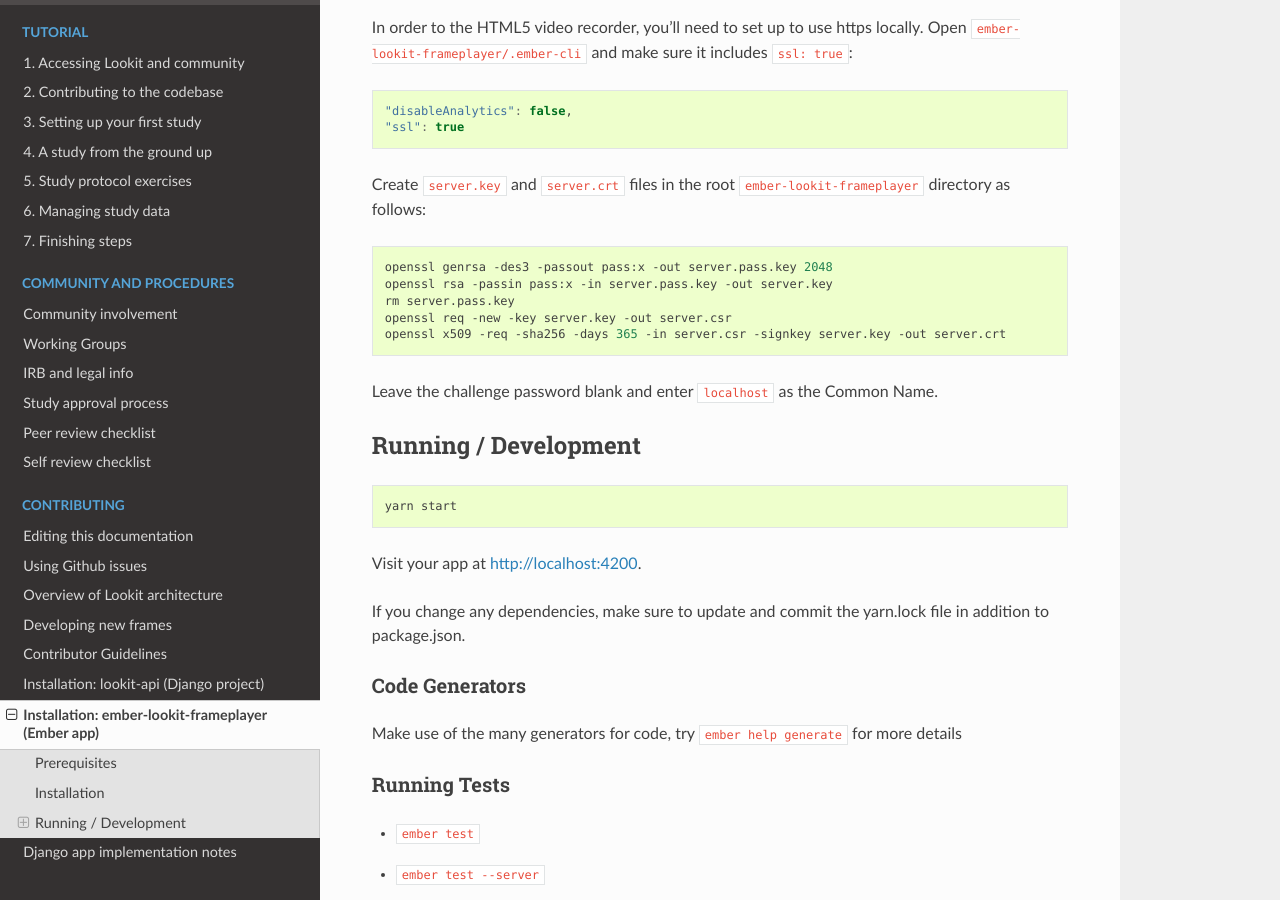
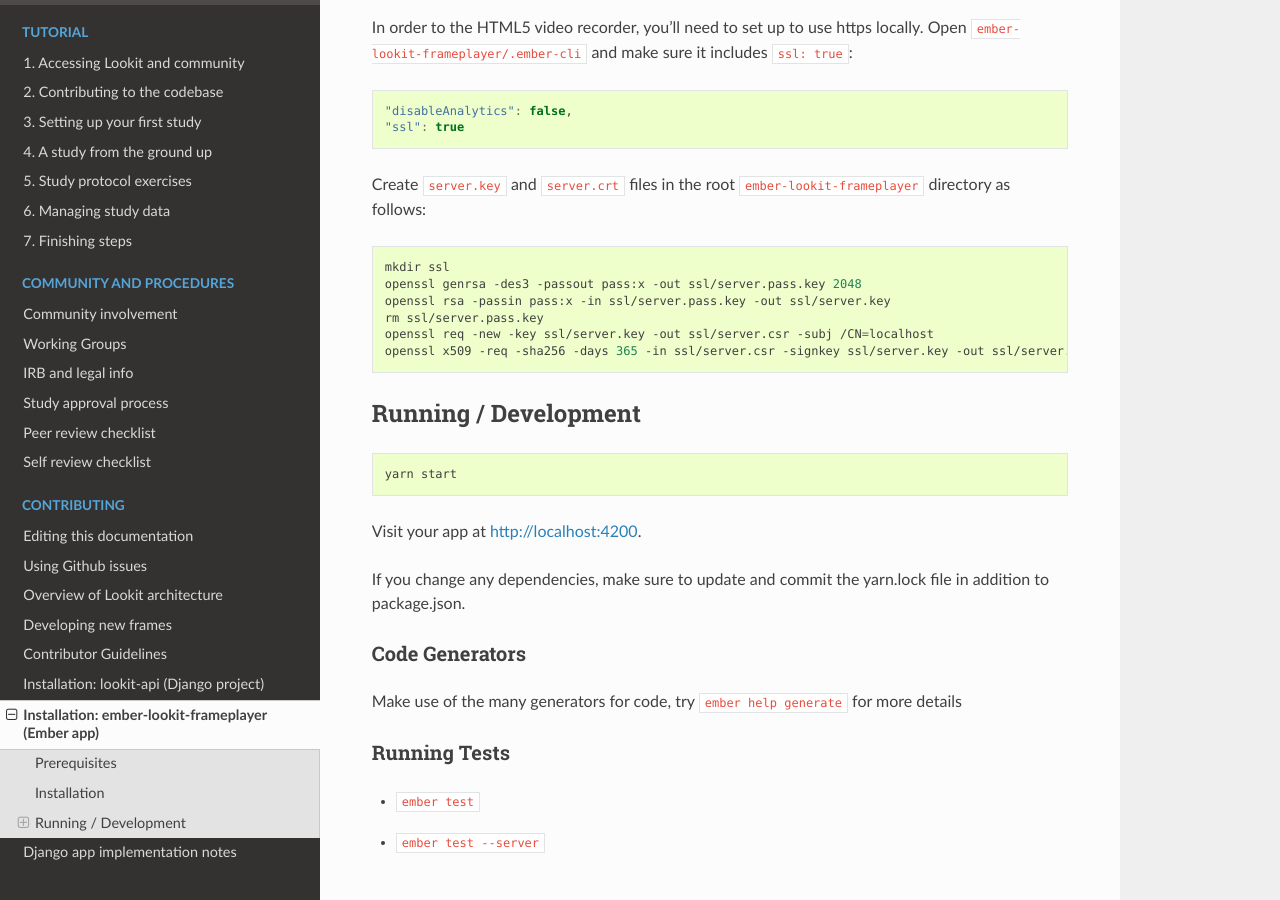
Before and after one commit to lookit/lookit-docs, a Sphinx documentation site: the page built from docs/source/install-ember-app.rst, in a window 1280 px wide and 900 px high, scrolled down 1287 px. Built offline with Sphinx 7.4.7 and the Read the Docs theme 2.0.0, drawn with Linux system fonts in a browser that asks for light colours.

Commit message:
Generate certs in the correct directory

```diff
--- a/docs/source/install-ember-app.rst
+++ b/docs/source/install-ember-app.rst
@@ -70,14 +70,12 @@
 
 .. code-block:: bash
 
-   openssl genrsa -des3 -passout pass:x -out server.pass.key 2048
-   openssl rsa -passin pass:x -in server.pass.key -out server.key
-   rm server.pass.key
-   openssl req -new -key server.key -out server.csr
-   openssl x509 -req -sha256 -days 365 -in server.csr -signkey server.key -out server.crt
-
-Leave the challenge password blank and enter ``localhost`` as the
-Common Name.
+   mkdir ssl
+   openssl genrsa -des3 -passout pass:x -out ssl/server.pass.key 2048
+   openssl rsa -passin pass:x -in ssl/server.pass.key -out ssl/server.key
+   rm ssl/server.pass.key
+   openssl req -new -key ssl/server.key -out ssl/server.csr -subj /CN=localhost
+   openssl x509 -req -sha256 -days 365 -in ssl/server.csr -signkey ssl/server.key -out ssl/server.crt
 
 Running / Development
 ---------------------
```
